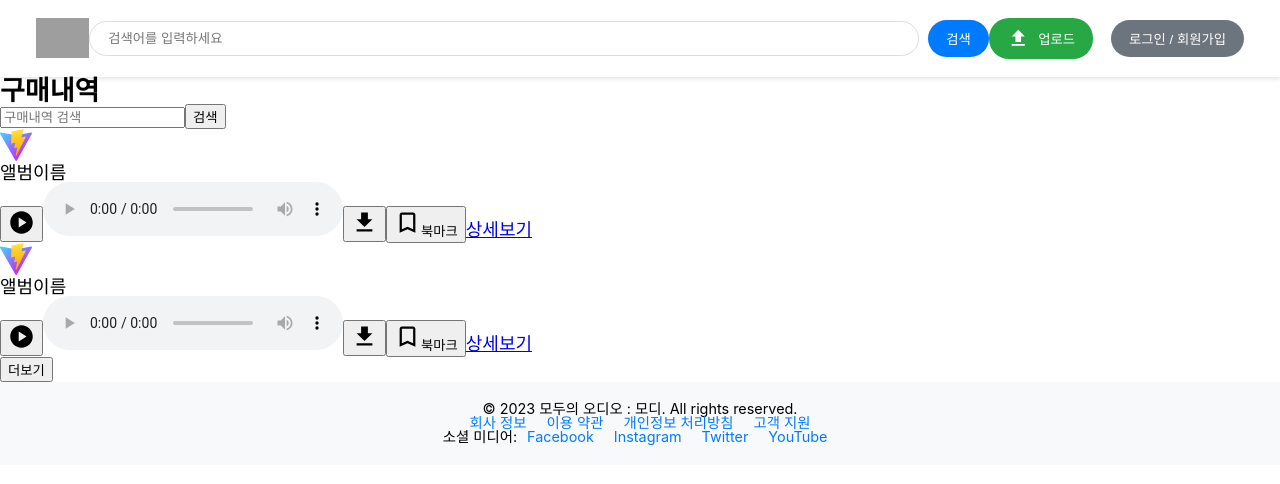
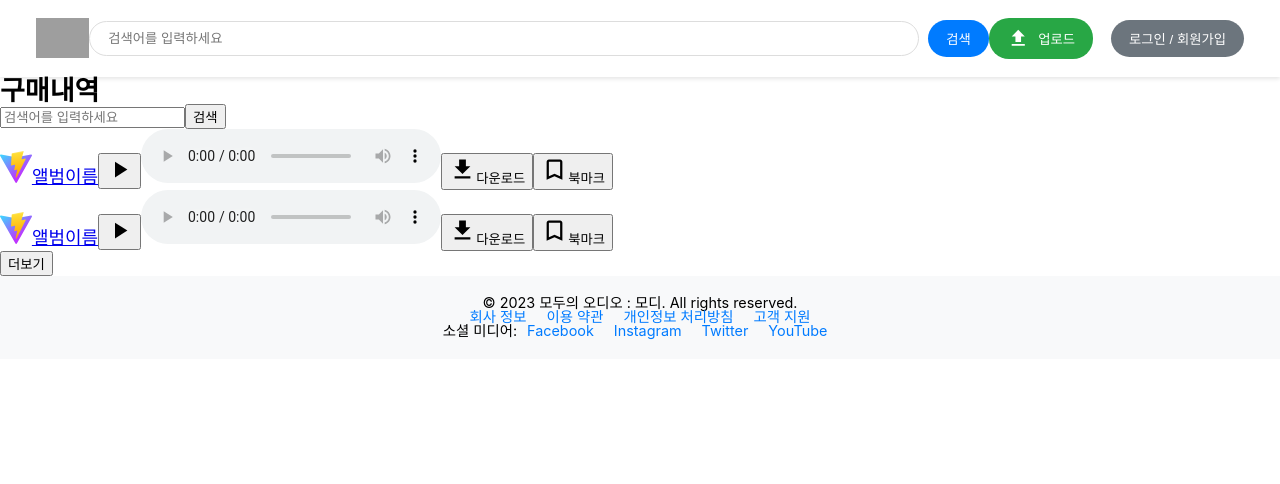
Before and after one commit to techitPlus-FE-team3/open_market_projerct, a React (Vite) app in the folder open-market/: page /user/userId/orders in a window 1280 px wide. Shown: the top 484 px of the page. Built offline with nearby package versions, Linux system fonts and the light colour scheme; grey boxes are pictures that could not be loaded; a web font is replaced by a local one.

Commit message:
:lipstick:[Design] 구매 내역 페이지 마크업 수정 #54

```diff
--- a/open-market/src/pages/UserOrders.tsx
+++ b/open-market/src/pages/UserOrders.tsx
@@ -1,5 +1,5 @@
 import DownloadIcon from "@mui/icons-material/Download";
-import PlayCircleIcon from "@mui/icons-material/PlayCircle";
+import PlayArrowIcon from "@mui/icons-material/PlayArrow";
 import TurnedInNotIcon from "@mui/icons-material/TurnedInNot";
 import { Helmet } from "react-helmet-async";
 import { Link } from "react-router-dom";
@@ -7,47 +7,47 @@ function UserOrders() {
 	return (
 		<section>
 			<Helmet>
-				<title>구매내역 - 모두의 오디오 MODI</title>
+				<title>MY ORDERS - 모두의 오디오 MODI</title>
 			</Helmet>
 			<h2>구매내역</h2>
 			<div>
 				<form>
-					<input type="text" placeholder="구매내역 검색" />
+					<input type="text" placeholder="검색어를 입력하세요" />
 					<button type="submit">검색</button>
 				</form>
 			</div>
 			<ul>
 				<li>
 					<img src="../../public/vite.svg" alt="앨범 이름 이미지" />
-					<p>앨범이름</p>
+					<Link to="/">앨범이름</Link>
 					<button type="button">
-						<PlayCircleIcon />
+						<PlayArrowIcon />
 					</button>
 					<audio src="/" controls />
 					<button type="button">
 						<DownloadIcon />
+						다운로드
 					</button>
 					<button type="button">
 						<TurnedInNotIcon />
 						북마크
 					</button>
-					<Link to="detail">상세보기</Link>
 				</li>
 				<li>
 					<img src="../../public/vite.svg" alt="앨범 이름 이미지" />
-					<p>앨범이름</p>
+					<Link to="/">앨범이름</Link>
 					<button type="button">
-						<PlayCircleIcon />
+						<PlayArrowIcon />
 					</button>
 					<audio src="/" controls />
 					<button type="button">
 						<DownloadIcon />
+						다운로드
 					</button>
 					<button type="button">
 						<TurnedInNotIcon />
 						북마크
 					</button>
-					<Link to="detail">상세보기</Link>
 				</li>
 			</ul>
 			<button type="button">더보기</button>
```
